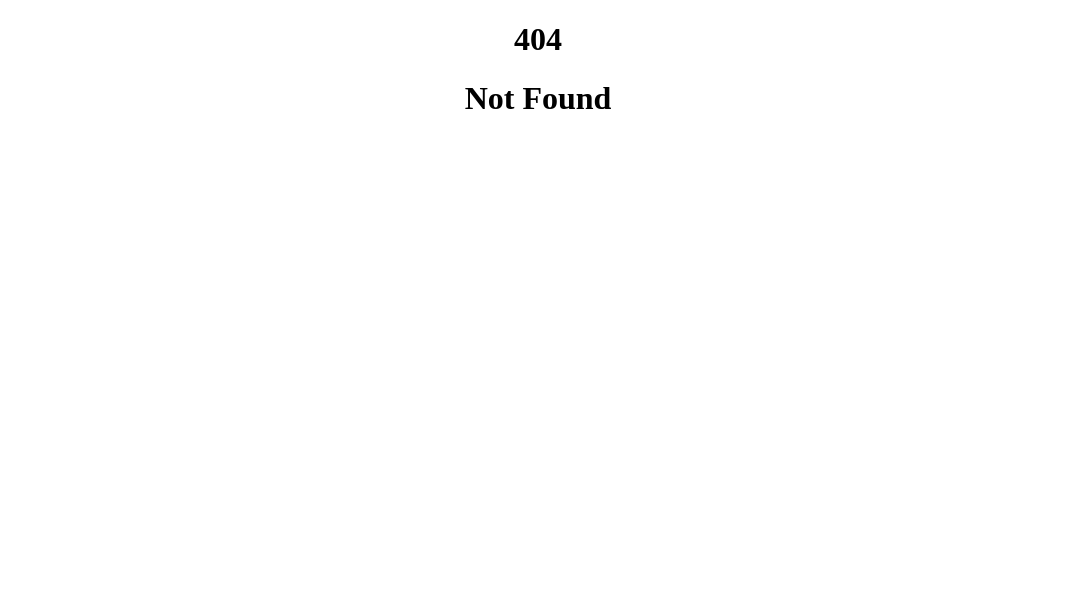
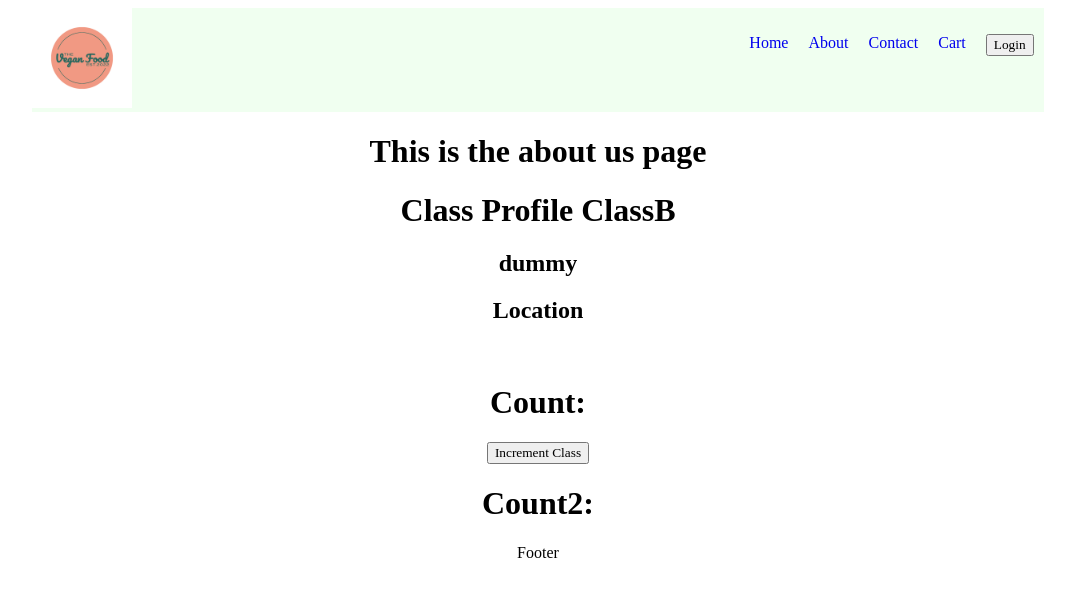
Before and after one commit to karthickbharathwaj97/React-Learning, a React (Vite) app: page /about/profile in a window 1280 px wide. Before the commit this address had no page. Shown: the top 596 px of the page, without its empty margins (102-1177 px from the left). Built offline with nearby package versions, Linux system fonts and the light colour scheme; no server answers.

Commit message:
New commits for class based components

```diff
--- a/src/components/AboutUs.js
+++ b/src/components/AboutUs.js
@@ -1,7 +1,31 @@
 import React from "react";
+import { Outlet } from "react-router-dom";
+import Profile from "./Profile";
+import ProfileClass from "./ProfileClass";
 
-const AboutUs = () => {
-  return <div>This is our about us page</div>;
-};
+class AboutUs extends React.Component {
+  constructor(props) {
+    console.log("Parent Constructor");
+    super(props);
+  }
+  componentDidMount() {
+    this.timer = setInterval(() => {
+      console.log("It is react");
+    }, 1000);
+    console.log("parent did mount");
+  }
+  componentWillUnmount() {
+    clearInterval(this.timer);
+  }
+  render() {
+    console.log("Parent render");
+    return (
+      <div>
+        <h1>This is the about us page</h1>
+        <ProfileClass name="ClassB" xyz="xyz" />
+      </div>
+    );
+  }
+}
 
 export default AboutUs;
--- /dev/null
+++ b/src/components/Profile.js
@@ -0,0 +1,26 @@
+import ProfileClass from "./ProfileClass";
+import { useState } from "react";
+import { useEffect } from "react";
+const Profile = (props) => {
+  const [count, setCount] = useState(0);
+  const [count2, setCount2] = useState(0);
+  useEffect(() => {
+    // console.log("inside");
+  }, []);
+  return (
+    <div>
+      <h1>Functional Profile {props.name}</h1>
+      <h1>Count: {count}</h1>
+      <button
+        onClick={() => {
+          setCount(1);
+          setCount2(2);
+        }}
+      >
+        Increment
+      </button>
+      <h1>Count: {count2}</h1>
+    </div>
+  );
+};
+export default Profile;
--- /dev/null
+++ b/src/components/ProfileClass.js
@@ -0,0 +1,52 @@
+import React from "react";
+class ProfileClass extends React.Component {
+  constructor(props) {
+    console.log("child constructor");
+    super(props);
+    this.state = {
+      userInfo: {
+        name: "dummy",
+        location: "Location",
+      },
+    };
+  }
+  async componentDidMount() {
+    const data = await fetch(
+      "https://api.github.com/users/karthickbharathwaj97"
+    );
+    const json = await data.json();
+    this.setState({
+      userInfo: json,
+    });
+
+    console.log(json);
+    //best place to make and api call
+    console.log("child Component Did Mount");
+  }
+
+  render() {
+    console.log(" child render");
+    return (
+      <div>
+        <h1>Class Profile {this.props.name}</h1>
+        <h2>{this.state.userInfo.name}</h2>
+        <h2>{this.state?.userInfo?.location}</h2>
+        <img src={this.state.userInfo.avatar_url} alt="" />
+        <h1>Count: {this.state.count}</h1>
+        <button
+          //Do not mutate state directly use this.setState because while using it react knows when to do reconcilation
+          onClick={() => {
+            this.setState({
+              count: 1,
+              count2: 2,
+            });
+          }}
+        >
+          Increment Class
+        </button>
+        <h1>Count2: {this.state.count2}</h1>
+      </div>
+    );
+  }
+}
+export default ProfileClass;
```
Also changed, not shown: src/App.js (+7 -0 lines), 1 other file (tests, documents, lock files or other folders).
